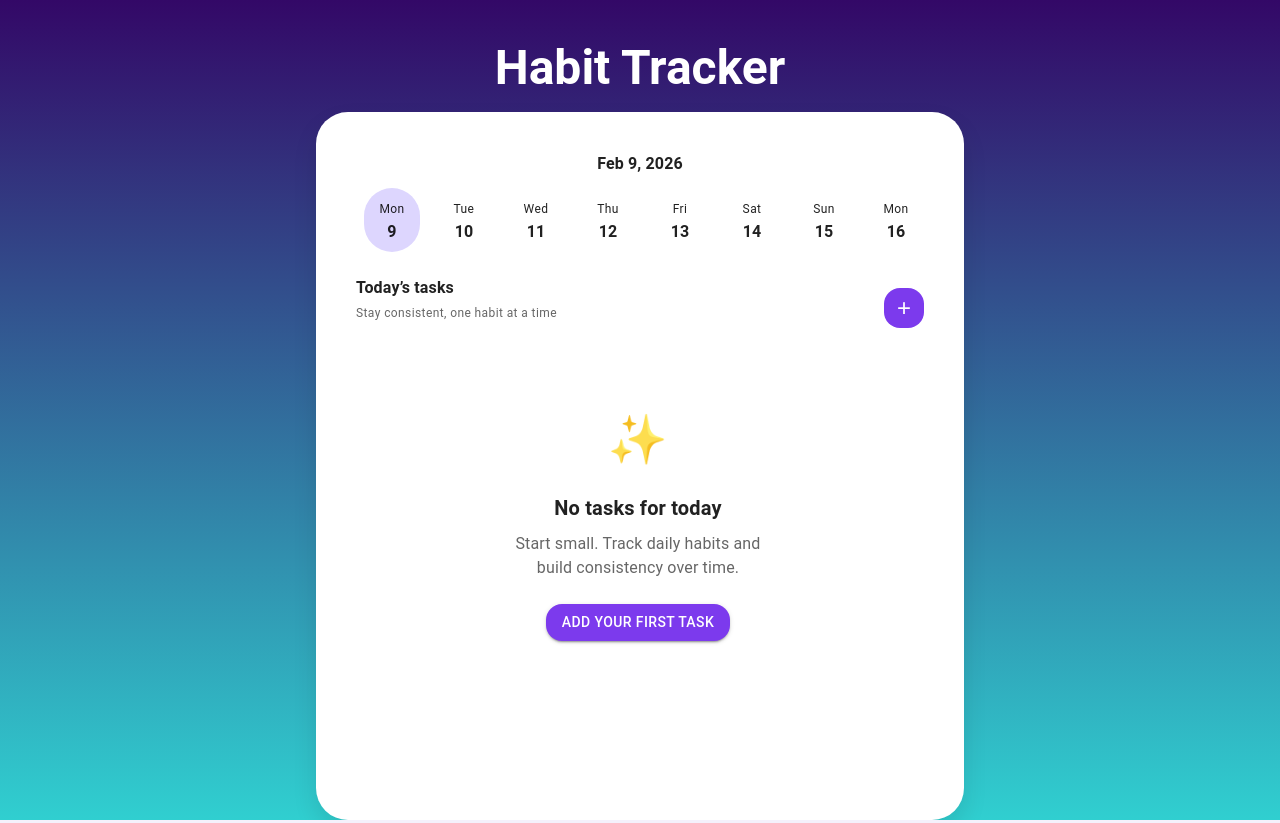
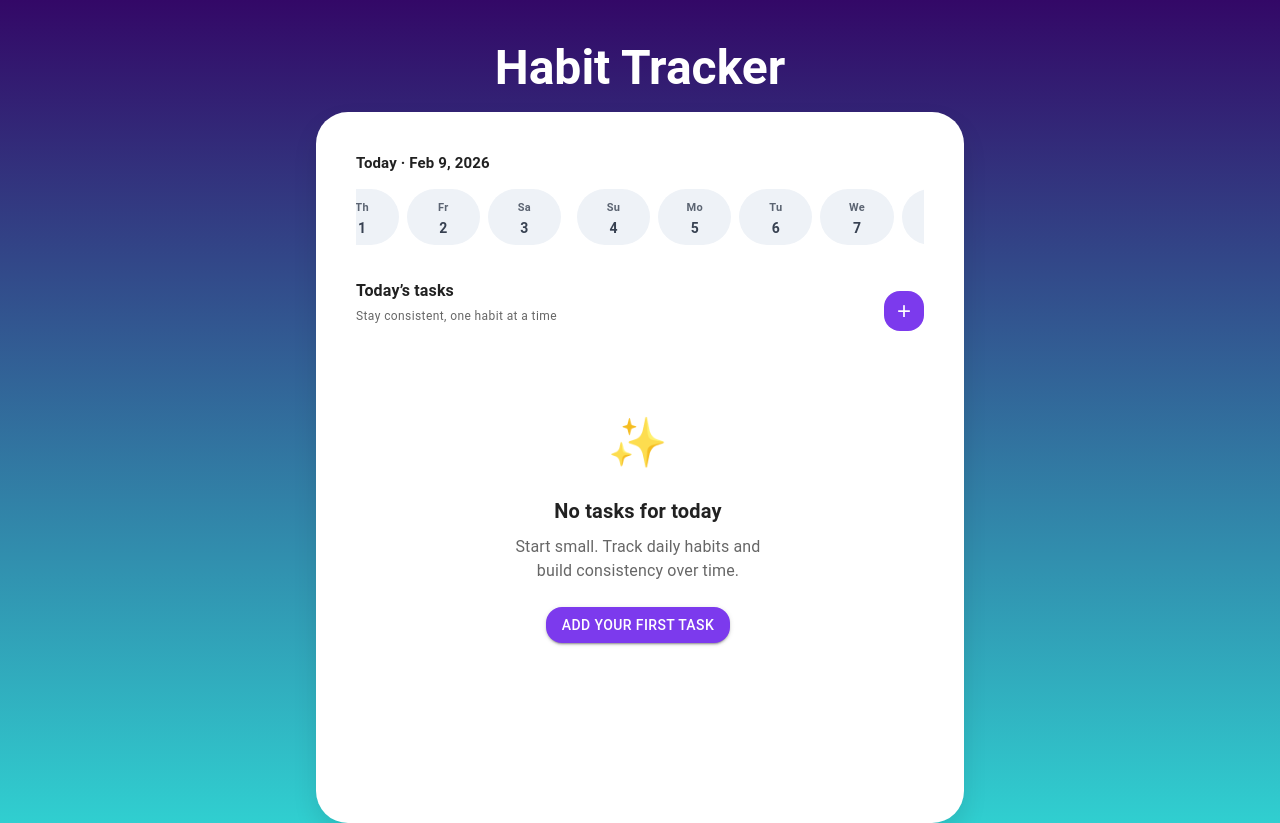
Before and after one commit to shubham348/tracker, a React (Vite) app: page / in a window 1280 px wide. Built offline with nearby package versions, Linux system fonts and the light colour scheme.

Commit message:
day scroller fixed

```diff
--- a/src/components/DayScroller.jsx
+++ b/src/components/DayScroller.jsx
@@ -1,99 +1,228 @@
-import { Box, Typography } from "@mui/material";
-import { getScrollableDays, toDateKey } from "../utils/date";
-import { useEffect, useRef } from "react";
+import { Box, Typography, Chip } from "@mui/material";
+import { toDateKey } from "../utils/date";
+import { useMemo, useRef, useEffect, useState } from "react";
 
+/* ---------- helpers ---------- */
 
-const formatFullDate = () =>
-  new Date().toLocaleDateString("en-US", {
+const formatFullDate = (date) =>
+  date.toLocaleDateString("en-US", {
     month: "short",
     day: "numeric",
     year: "numeric",
   });
 
+const isSameDay = (a, b) =>
+  toDateKey(a) === toDateKey(b);
+
+const startOfWeek = (date) => {
+  const d = new Date(date);
+  d.setHours(0, 0, 0, 0);
+  d.setDate(d.getDate() - d.getDay());
+  return d;
+};
+
+const getWeeks = (anchorDate, range = 6) => {
+  const base = startOfWeek(anchorDate);
+
+  return Array.from({ length: range * 2 + 1 }, (_, i) => {
+    const weekStart = new Date(base);
+    weekStart.setDate(base.getDate() + (i - range) * 7);
+
+    return Array.from({ length: 7 }, (_, d) => {
+      const day = new Date(weekStart);
+      day.setDate(weekStart.getDate() + d);
+      return day;
+    });
+  });
+};
 
 function DayScroller({ selectedDate, onChange }) {
-  const days = getScrollableDays();
-  const selectedKey = toDateKey(selectedDate);
+  const today = new Date();
+  today.setHours(0, 0, 0, 0);
+
+  const [anchorDate] = useState(today);
+  const weeks = useMemo(() => getWeeks(anchorDate, 6), [anchorDate]);
 
   const containerRef = useRef(null);
-  const activeRef = useRef(null);
+  const weekRefs = useRef([]);
 
-  // 🎯 Auto-scroll selected day into center
+  const centerIndex = Math.floor(weeks.length / 2);
+  const [activeWeekIndex, setActiveWeekIndex] = useState(centerIndex);
+
+  /* ---------- INITIAL LOAD ---------- */
   useEffect(() => {
-    if (!containerRef.current || !activeRef.current) return;
+    const el = weekRefs.current[centerIndex];
+    if (containerRef.current && el) {
+      containerRef.current.scrollLeft =
+        el.offsetLeft -
+        containerRef.current.offsetWidth / 2 +
+        el.offsetWidth / 2;
+    }
+    onChange(today);
+  }, []);
 
-    const container = containerRef.current;
-    const active = activeRef.current;
+  /* ---------- SCROLL HANDLER ---------- */
+  const handleScroll = () => {
+    if (!containerRef.current) return;
 
-    const containerCenter =
-      container.offsetWidth / 2;
-    const activeCenter =
-      active.offsetLeft + active.offsetWidth / 2;
+    const center =
+      containerRef.current.scrollLeft +
+      containerRef.current.offsetWidth / 2;
 
-    container.scrollTo({
-      left: activeCenter - containerCenter,
+    let closest = activeWeekIndex;
+    let minDist = Infinity;
+
+    weekRefs.current.forEach((el, i) => {
+      if (!el) return;
+      const elCenter = el.offsetLeft + el.offsetWidth / 2;
+      const dist = Math.abs(center - elCenter);
+      if (dist < minDist) {
+        minDist = dist;
+        closest = i;
+      }
+    });
+
+    if (closest !== activeWeekIndex) {
+      setActiveWeekIndex(closest);
+    }
+  };
+
+  /* ---------- HEADER DATE ---------- */
+  const headerDate = (() => {
+    const week = weeks[activeWeekIndex];
+    return week.some((d) => isSameDay(d, selectedDate))
+      ? selectedDate
+      : week[0];
+  })();
+
+  const isViewingTodayWeek = weeks[activeWeekIndex].some((d) =>
+    isSameDay(d, today)
+  );
+
+  const jumpToToday = () => {
+    const todayKey = toDateKey(today);
+
+    const weekIndex = weeks.findIndex((week) =>
+      week.some((d) => toDateKey(d) === todayKey)
+    );
+
+    if (weekIndex === -1) return;
+
+    const el = weekRefs.current[weekIndex];
+    if (containerRef.current && el) {
+      containerRef.current.scrollTo({
+        left:
+          el.offsetLeft -
+          containerRef.current.offsetWidth / 2 +
+          el.offsetWidth / 2,
         behavior: "smooth",
       });
-  }, [selectedKey]);
+    }
+
+    setActiveWeekIndex(weekIndex);
+    onChange(today);
+  };
 
   return (
     <>
-      <Box mb={1.5} textAlign="center">
-        <Typography
-          fontWeight={700}
-          fontSize={16}
+      {/* HEADER */}
+      <Box
+        display="flex"
+        justifyContent="space-between"
+        alignItems="center"
+        mb={1}
       >
-          {formatFullDate(selectedDate)}
+        <Typography fontWeight={600} fontSize={15}>
+          {isSameDay(headerDate, today)
+            ? `Today · ${formatFullDate(headerDate)}`
+            : formatFullDate(headerDate)}
         </Typography>
+
+        {!isViewingTodayWeek && (
+          <Chip
+            label="Today"
+            size="small"
+            color="primary"
+            onClick={jumpToToday}
+          />
+        )}
       </Box>
+
+      {/* WEEK STRIP */}
       <Box
         ref={containerRef}
+        onScroll={handleScroll}
         display="flex"
-        gap={2}
         overflow="auto"
-
+        gap={1}
+        pb={0.5}
         sx={{
+          scrollSnapType: "x mandatory",
           scrollbarWidth: "none",
-          "&::-webkit-scrollbar": {
-            display: "none",
-          },
+          "&::-webkit-scrollbar": { display: "none" },
         }}
       >
-        {days.map((d) => {
-          const key = toDateKey(d);
-          const active = key === selectedKey;
+        {weeks.map((week, wi) => (
+          <Box
+            key={wi}
+            ref={(el) => (weekRefs.current[wi] = el)}
+            minWidth="100%"
+            display="flex"
+            justifyContent="space-between"
+            gap={1}
+            px={0.5}
+            py={0.75}
+            sx={{ scrollSnapAlign: "center" }}
+          >
+            {week.map((d) => {
+              const active = isSameDay(d, selectedDate);
 
               return (
                 <Box
-              key={key}
-              ref={active ? activeRef : null}
-              onClick={() => onChange(d)} // ✅ PASS DATE OBJECT
+                  key={toDateKey(d)}
+                  onClick={() => onChange(d)}
                   sx={{
-                minWidth: 56,
+                    flex: 1,
                     textAlign: "center",
-                p: 1,
-                borderRadius: 2,
+                    py: { xs: 0.9, sm: 0.7 },
+                    borderRadius: {
+                      xs: "999px", // mobile: soft round
+                      sm: 14,      // desktop: pill, not bubble
+                    },
                     cursor: "pointer",
-                backgroundColor: active
-                  ? "#DDD6FE"
-                  : "transparent",
+                    bgcolor: active ? "#7C3AED" : "#EEF2F7",
+                    color: active ? "#fff" : "#374151",
+                    transition: "all 0.2s ease",
+                  }}
+
+                >
+                  <Typography
+                    variant="caption"
+                    sx={{
+                      fontSize: 11,
+                      fontWeight: 600,
+                      mb: 0.25,
+                      opacity: active ? 1 : 0.8,
                     }}
                   >
-              <Typography variant="caption">
                     {d.toLocaleDateString("en", {
                       weekday: "short",
-                })}
+                    }).slice(0, 2)}
                   </Typography>
 
-              <Typography fontWeight="bold">
+                  <Typography
+                    fontWeight={700}
+                    fontSize={14}
+                  >
                     {d.getDate()}
                   </Typography>
                 </Box>
               );
             })}
           </Box>
+        ))}
+      </Box>
     </>
-
   );
 }
 
--- a/src/utils/date.js
+++ b/src/utils/date.js
@@ -8,11 +8,15 @@ export const getScrollableDays = () => {
 };
 
 // ✅ SAFE FOR Date OR string
-export const toDateKey = (input = new Date()) => {
-  if (typeof input === "string") return input;
-  if (input instanceof Date)
-    return input.toISOString().split("T")[0];
-  return new Date(input).toISOString().split("T")[0];
+export const toDateKey = (date = new Date()) => {
+  const d = new Date(date);
+  d.setHours(0, 0, 0, 0);
+
+  const year = d.getFullYear();
+  const month = String(d.getMonth() + 1).padStart(2, "0");
+  const day = String(d.getDate()).padStart(2, "0");
+
+  return `${year}-${month}-${day}`; // LOCAL DATE KEY
 };
 
 export const shouldShowTask = (task, dateKey) => {
```
Lines whose indentation alone changed are shown as unchanged.
